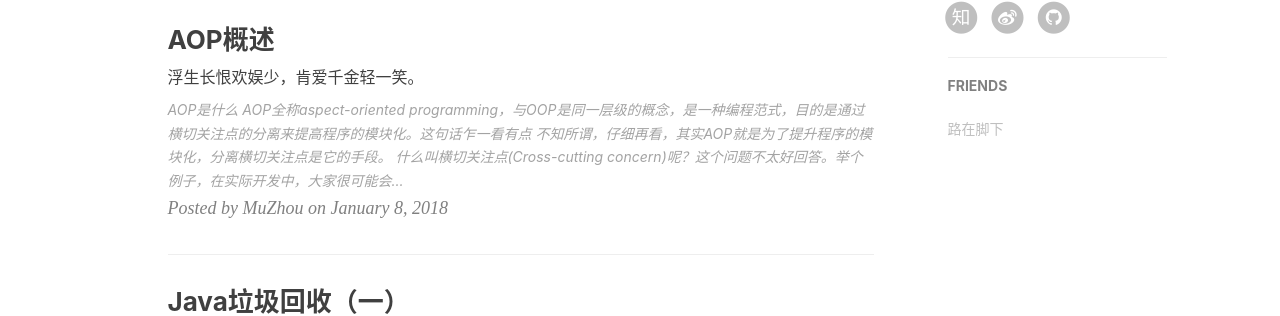
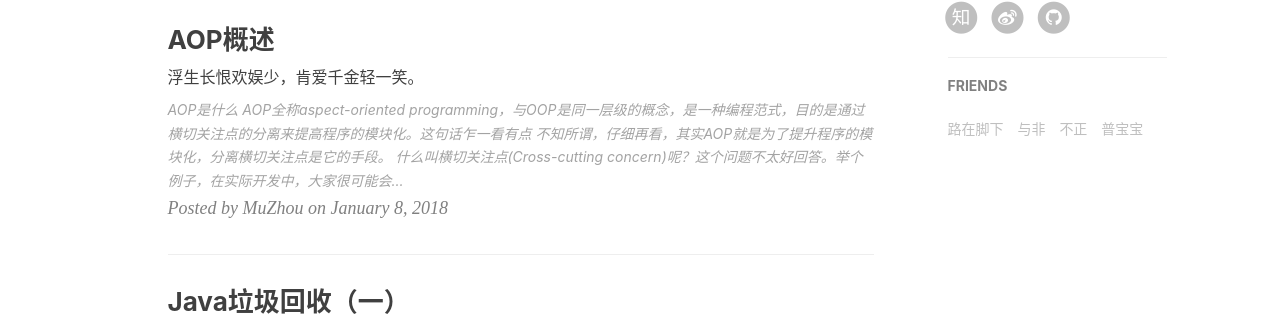
Before and after one commit to muzhou1994/muzhou1994.github.io, a Jekyll site: the page built from index.html, in a window 1280 px wide. Shown: the part 706-1022 px from the top of the page. Built offline with Jekyll 4.4.1, drawn with Linux system fonts in a browser that asks for light colours; nearby versions of some CDN libraries; the list of posts is cut into pages by our own code; comment, search, counter and statistics services are not loaded.

Commit message:
加几个伙伴

```diff
--- a/_config.yml
+++ b/_config.yml
@@ -89,5 +89,14 @@ friends: [
     {
          title: "路在脚下",
          href: "http://www.roadunderfoot.com/"
+     },{
+         title: "与非",
+         href: "http://my.csdn.net/huangshanchun"
+     },{
+         title: "不正",
+         href: "https://buzheng1949.github.io/archives/"
+     },{
+         title: "普宝宝",
+         href: "http://blog.csdn.net/qq_27007251"
      }
 ]
```
